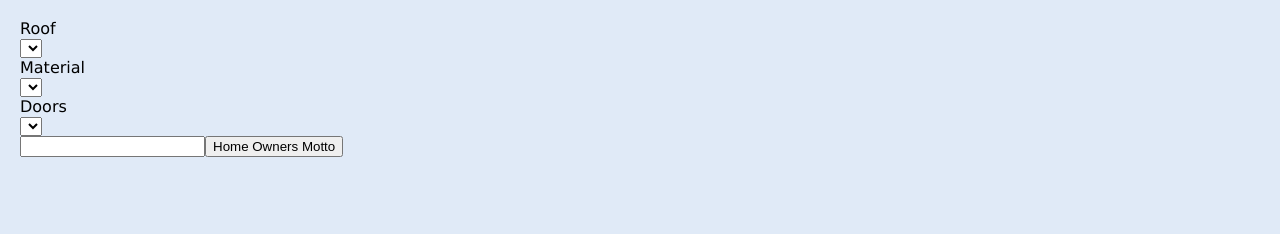
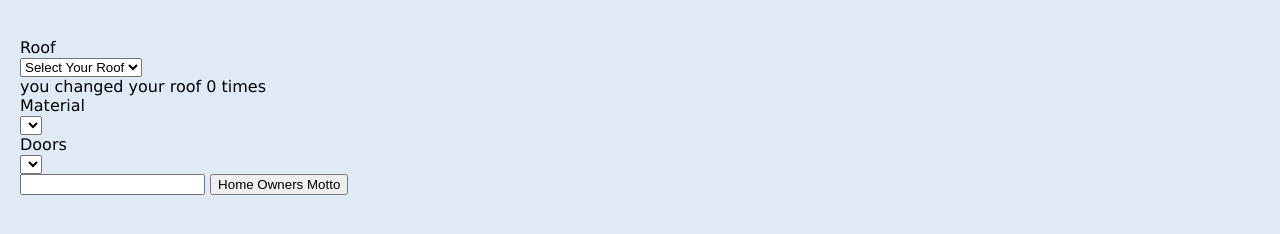
Before and after one commit to MTaslam2000/city-builder, a plain HTML site: page index.html in a window 1280 px wide. Shown: the part 162-396 px from the top of the page. Drawn offline with Linux system fonts and the light colour scheme.

Commit message:
finished more HTML

```diff
--- a/index.html
+++ b/index.html
@@ -32,19 +32,33 @@
 
     <main>
         <h1>Your Custom Home Builder</h1>
-        <div>
+        <section class="images">
+            <img id="roof-image">
+            <img id="materials-image">
+            <img id="doors-image">
+            <img>
+        </section>
+        <section id="mottos"></section>
+        <div class="roofs-list">
             <section>Roof</section>
-            <select>
-                <option></option>
-                <option></option>
-                <option></option>
+
+            <select id="roof-dropdowns">
+                <option value="">Select Your Roof</option>
+                <option value="orange">Orange</option>
+                <option value="grey">Grey</option>
+                <option value="metal">Metal</option>
             </select>
+            <div>you changed your roof <span id="roof-count">0</span> times</div>
+        </div>
+        <div class="materials">
             <section>Material</section>
             <select>
                 <option></option>
                 <option></option>
                 <option></option>
             </select>
+        </div>
+        <div class="doors">
             <section>Doors</section>
             <select>
                 <option></option>
@@ -52,8 +66,10 @@
                 <option></option>
             </select>
         </div>
-        <input><button>Home Owners Motto</button>
-
+        <div class="button-and-input">
+            <input id="motto-input">
+            <button id="motto-button">Home Owners Motto</button>
+        </div>
 
     </main>
 
```
Also changed, not shown: assets/roof-grey.png (added), assets/roof-metal.png (added), assets/roof-orange.png (added), 1 other file.
